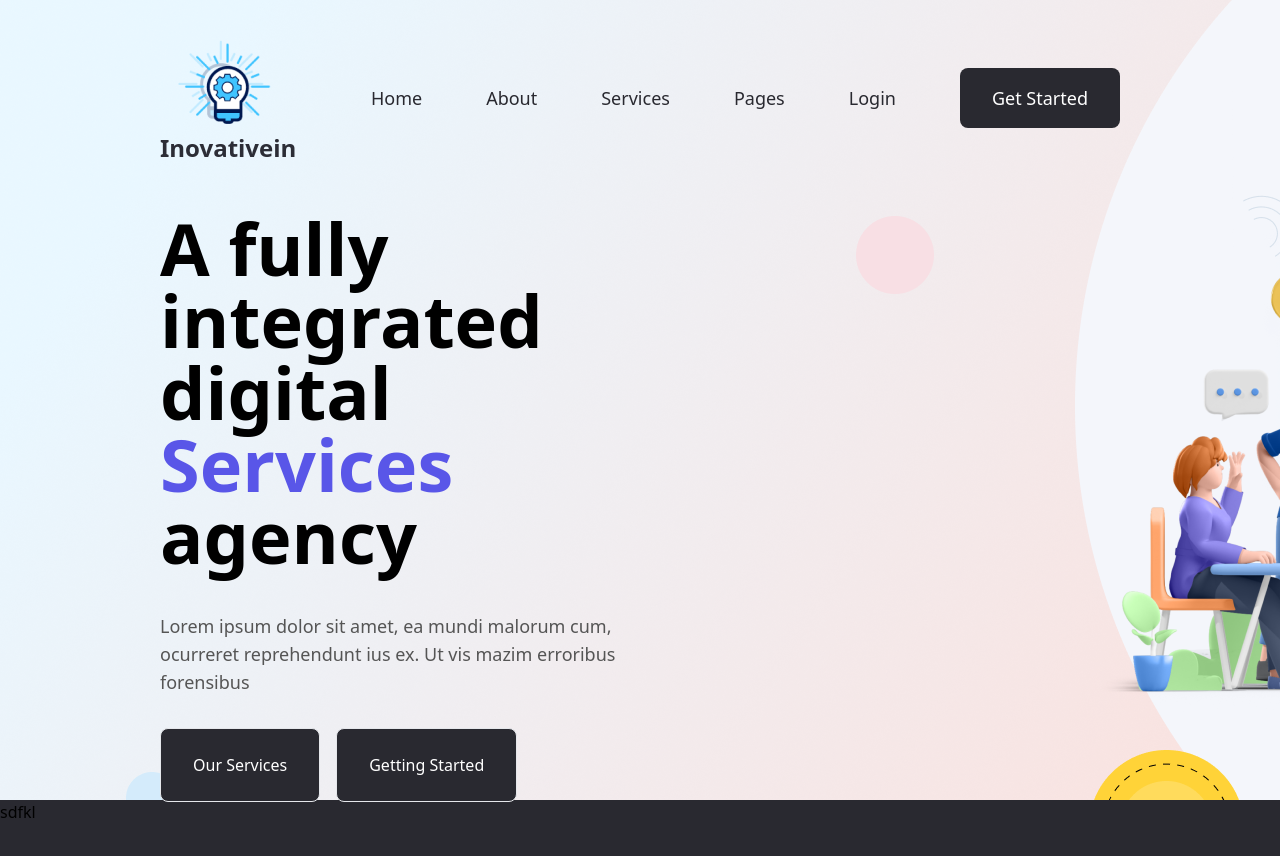
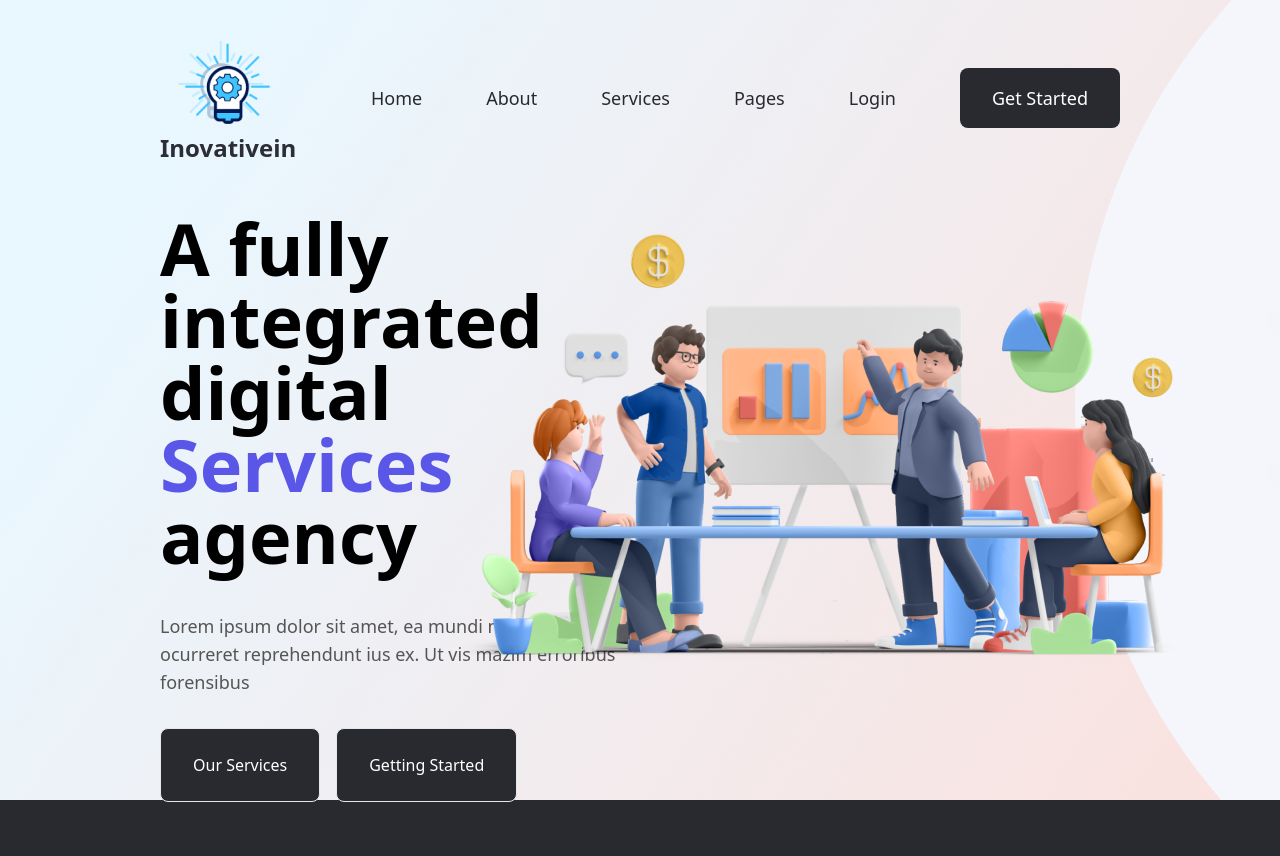
Before and after one commit to fahadzardari/inovativein, a React (Vite) app: page / in a window 1280 px wide. Shown: the top 856 px of the page. Built offline with nearby package versions, Linux system fonts and the light colour scheme.

Commit message:
horizontal scroll error fixed

```diff
--- a/src/App.jsx
+++ b/src/App.jsx
@@ -2,7 +2,7 @@ import Home from "./Sections/Home"
 import Services from "./Sections/Services"
 export default function App() {
   return (
-    <div className="font-nunito container m-0 p-0 ">
+    <div className="font-nunito w-full m-0 p-0 ">
         <Home />
         <Services />
     </div>
--- a/src/Sections/Home.jsx
+++ b/src/Sections/Home.jsx
@@ -2,10 +2,10 @@ import Navbar from "../Components/Homepage-section-components/Navbar";
 export default function Home() {
   return (
     <div
-      style={{ backgroundImage: "url(/homepage-section/bgexp.png" }}
-      className="h-[100vh] w-[100vw] px-[10rem] pt-8 "
+      style={{ backgroundImage: "url(/homepage-section/bg.png" , backgroundRepeat:"no-repeat" }}
+      className="h-screen w-full px-[10rem] pt-8 "
     >
-      {/* <img src="/homepage-section/marketing-banner.png" className="invisible lg:visible absolute w-30 h-30 right-0 lg-right-10 top-40 " /> */}
+      <img src="/homepage-section/marketing-banner.png" className="invisible lg:visible absolute w-30 h-30 right-0 lg-right-10 top-40 " />
       <Navbar />
       <div className="content w-3/6 mt-12">
         <h1 className="font-extrabold text-7xl">
--- a/src/Sections/Services.jsx
+++ b/src/Sections/Services.jsx
@@ -1,8 +1,7 @@
 
 export default function Services() {
   return (
-    <div className="min-h-screen min-w-[100vw] m-0 p-0 bg-homepageprimary">
-sdfkl
+    <div className="min-h-screen w-full m-0 p-0 bg-homepageprimary">
     </div>
   )
 }
```
